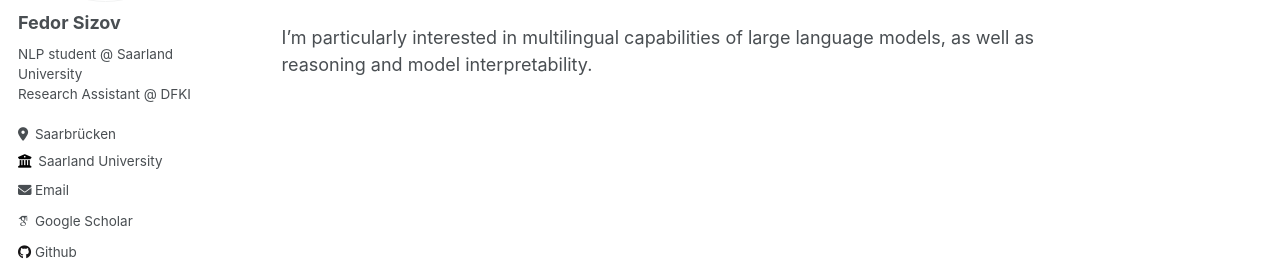
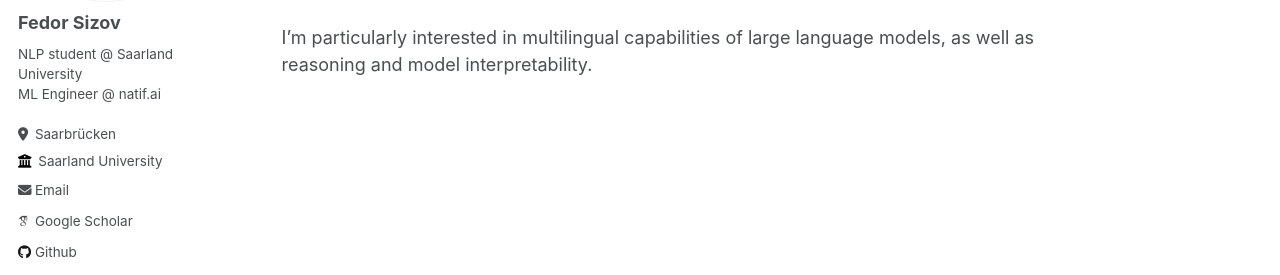
Before and after one commit to sfedia/sfedia.github.io, a Jekyll site: the page built from _pages/about.md, in a window 1280 px wide. Shown: the part 279-554 px from the top of the page. Built offline with Jekyll 4.4.1, drawn with Linux system fonts in a browser that asks for light colours; some web fonts are replaced.

Commit message:
updated config

```diff
--- a/_config.yml
+++ b/_config.yml
@@ -24,7 +24,7 @@ author:
   avatar           : "fedor_sizov.jpeg"
   name             : "Fedor Sizov"
   pronouns         : # example: "she/her"
-  bio              : "NLP student @ Saarland University <br> Research Assistant @ DFKI"
+  bio              : "NLP student @ Saarland University <br> ML Engineer @ natif.ai"
   location         : "Saarbrücken"
   employer         : "Saarland University"
   uri              : # URL
```
